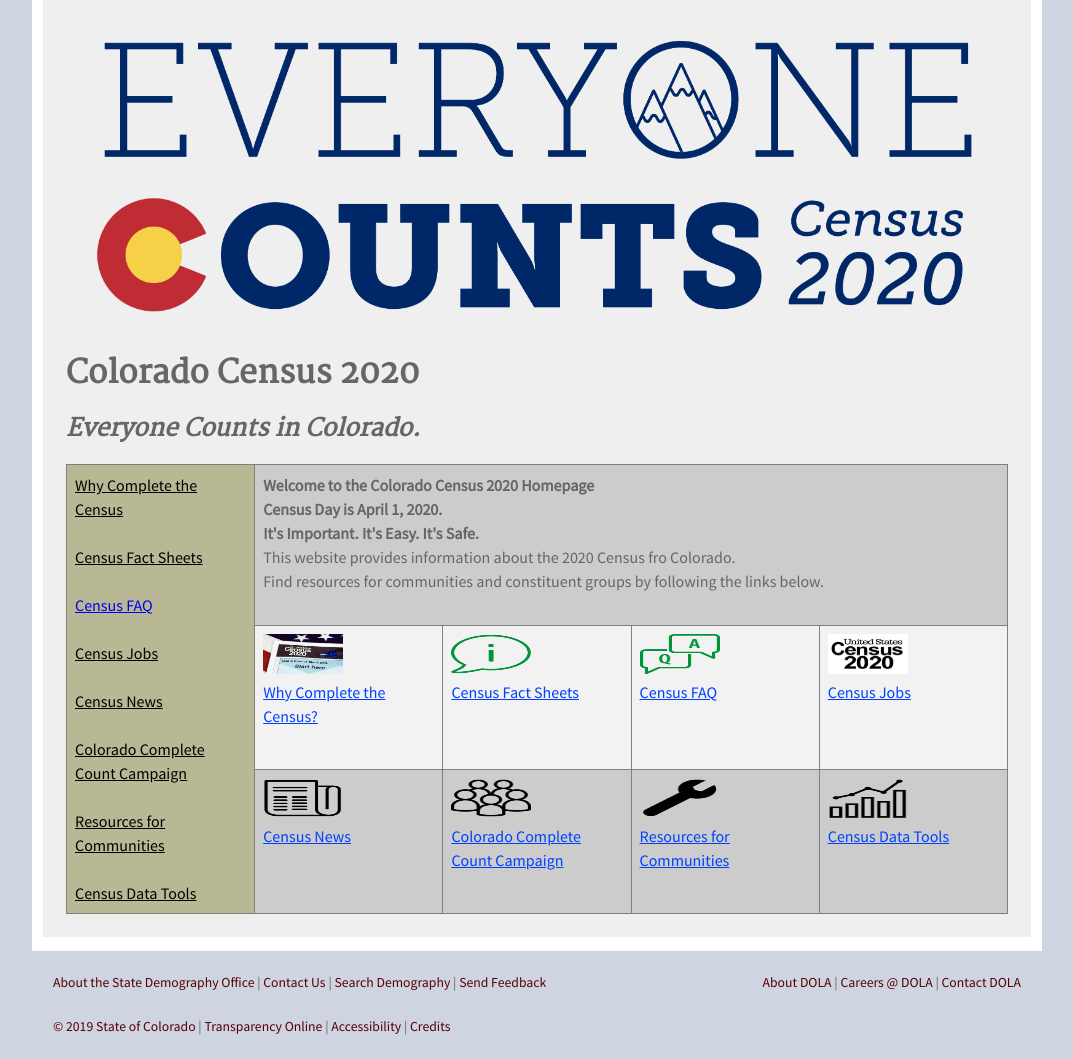
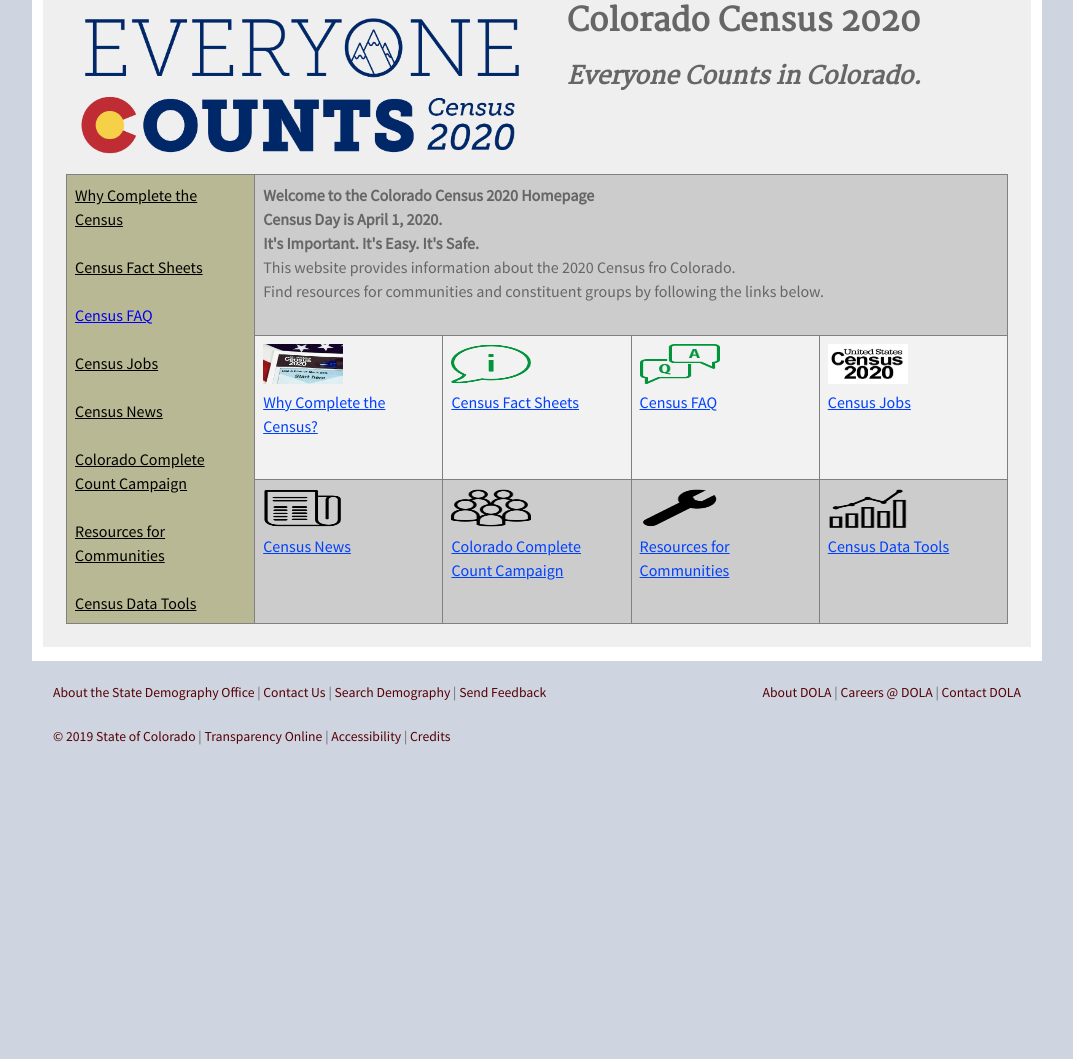
Before and after one commit to TBleess/Website_New, a Jekyll site: the page built from pages/5_CensusACS/census_2020_main.html, in a window 1280 px wide. Shown: the part 961-2020 px from the top of the page, without its empty margins (103-1176 px from the left). Built offline with Jekyll 4.4.1, drawn with Linux system fonts in a browser that asks for light colours; after the commit the page ends 1730 px from its top, so only the background shows below that.

Commit message:
Update census_2020_main.html

```diff
--- a/pages/5_CensusACS/census_2020_main.html
+++ b/pages/5_CensusACS/census_2020_main.html
@@ -51,7 +51,7 @@
 <div>
       <img src="/images/AdobeStock_134849033.jpeg" alt="Everyone Counts in Colorado.  Show that you are here." width="85%" height="85%"></img>
 </div>
-<p><img src="/images/CO_Census2020_v3-01.png" style="width:100%;height:auto;float:left;margin-right:30px;">
+<p><img src="/images/CO_Census2020_v3-01.png" style="width:50%;height:auto;float:left;margin-right:30px;">
    <h1>Colorado Census 2020 </h1>
    <h2><i>Everyone Counts in Colorado.</i></h2>
 </p>
```
